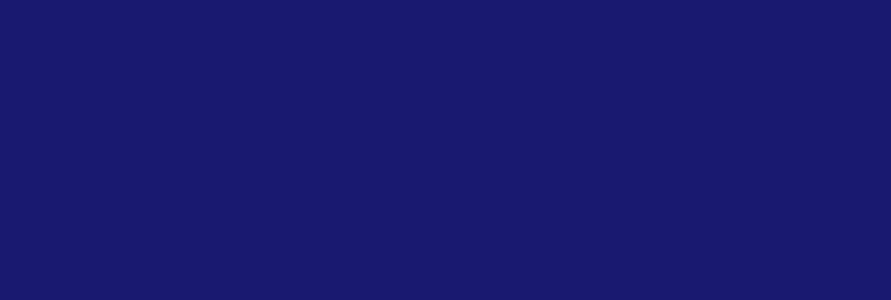
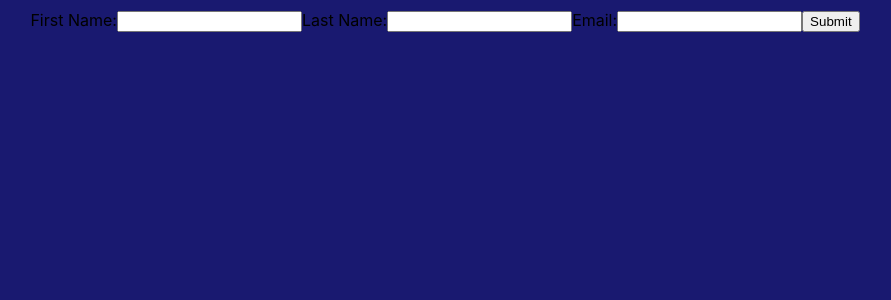
Before and after one commit to WebDevPDX/react-redux-contact-list, a React (Create React App) app: page /add in a window 1280 px wide. Shown: the top 300 px of the page, without its empty margins (195-1086 px from the left). Built offline with nearby package versions, Linux system fonts and the light colour scheme.

Commit message:
fixed router issues, started on addContact

```diff
--- a/src/App.js
+++ b/src/App.js
@@ -2,6 +2,7 @@ import React, { Component } from 'react'
 import { BrowserRouter as Router, Route } from "react-router-dom"
 import { ContactsList } from './components/contactsList/ContactsList'
 import DetailContact from './containers/detailContact/DetailContact'
+import AddContactForm from './components/addContactForm/addContactForm'
 import { UserForm } from './components/userForm/UserForm'
 import './App.css';
 
@@ -11,8 +12,9 @@ class App extends Component {
       <div className='app-wrapper'>
         <Router>
           <Route path="/" exact component={ContactsList} />
-          <Route path="/user" component={DetailContact} />
-          <Route path="/edit" component={UserForm} />
+          <Route path="/user/:id" component={DetailContact} />
+          <Route path="/edit/:id" component={UserForm} />
+          <Route path="/add" component={AddContactForm} />
         </Router>
       </div>
     )
--- a/src/components/addButton/AddButton.js
+++ b/src/components/addButton/AddButton.js
@@ -1,7 +1,10 @@
 import React from 'react'
+import { NavLink } from 'react-router-dom'
 import './addButton.css'
 
 
 export const AddButton = () => (
-  <button className='add-button'>Add Contact</button>
+  <NavLink to='add' className='add-button'>
+    <button>Add Contact</button>
+  </NavLink>
 )
--- /dev/null
+++ b/src/components/addContactForm/addContactForm.js
@@ -0,0 +1,42 @@
+import React, { Component } from 'react'
+
+class addContactForm extends Component {
+  constructor(props) {
+    super(props);
+    this.state = {value: ''};
+
+    this.handleChange = this.handleChange.bind(this);
+    this.handleSubmit = this.handleSubmit.bind(this);
+  }
+
+  handleChange(event) {
+    this.setState({value: event.target.value});
+  }
+
+  handleSubmit(event) {
+    alert('A name was submitted: ' + this.state.value);
+    event.preventDefault();
+  }
+
+  render() {
+    return (
+      <form onSubmit={this.handleSubmit}>
+        <label>
+          First Name:
+          <input type="text" value={this.state.firstName} onChange={this.handleChange} />
+        </label>
+        <label>
+          Last Name:
+          <input type="text" value={this.state.value} onChange={this.handleChange} />
+        </label>
+        <label>
+          Email:
+          <input type="text" value={this.state.value} onChange={this.handleChange} />
+        </label>
+        <input type="submit" value="Submit" />
+      </form>
+    );
+  }
+}
+
+export default addContactForm
--- a/src/components/detailsButton/DetailsButton.js
+++ b/src/components/detailsButton/DetailsButton.js
@@ -4,7 +4,7 @@ import './detailsButton.css'
 
 
 export const DetailsButton = ({ contact }) => (
-  <NavLink to='user' className='details-link'>
+  <NavLink to={`user/${contact._id}`} className='details-link'>
     <button className='details-button'>Details</button>
   </NavLink>
 )
--- a/src/containers/allContacts/AllContacts.js
+++ b/src/containers/allContacts/AllContacts.js
@@ -17,8 +17,8 @@ class AllContacts extends Component {
   createContactLine(contact) {
     return(
       <div className='contact-line' key={contact._id}>
-        <div className='contact-line_last-name'>{contact.lastname}</div>
-        <div className='contact-line_first-name'>{contact.firstname}</div>
+        <div className='contact-line_last-name'>{contact.lastName}</div>
+        <div className='contact-line_first-name'>{contact.firstName}</div>
         <DetailsButton contact={contact}/>
         <DeleteButton deleteContact={() => this.deleteHandler(contact)}/>
       </div>
--- a/src/containers/detailContact/DetailContact.js
+++ b/src/containers/detailContact/DetailContact.js
@@ -1,22 +1,19 @@
-import React, { Component } from 'react'
+import React from 'react'
 import { bindActionCreators } from 'redux'
 import { connect } from 'react-redux'
 import { withRouter } from 'react-router-dom'
 
-class DetailContact extends Component {
-  render() {
-    return (
-      <div>
-        {console.log('loaded', this.props)}
-        This is the detailsContact view
-      </div>
-    )
-  }
-}
+const DetailContact = ({ contact }) => (
+  <div>
+    <div className='contact-line_last-name'>{contact.lastName}</div>
+    <div className='contact-line_first-name'>{contact.firstName}</div>
+  </div>
+)
 
-function mapStateToProps(state) {
+function mapStateToProps(state, props) {
 	return {
-		contacts: state.contacts
+		contact: state.contacts.find(contact => {
+      return contact._id === parseInt(props.match.params.id)})
 	}
 }
 function mapDispatchToProps(dispatch) {
--- a/src/reducers/contacts.js
+++ b/src/reducers/contacts.js
@@ -1,15 +1,15 @@
 const initialState = [
   {
     _id: 1,
-    firstname: 'Falk',
-		lastname: 'Schwiefert',
+    firstName: 'Falk',
+		lastName: 'Schwiefert',
 		email: 'falk.schwiefert@gmail.com',
 		country: 'Spain',
   },
   {
   _id: 2,
-  firstname: 'Test',
-	lastname: 'TestTest',
+  firstName: 'Test',
+	lastName: 'TestTest',
 	email: 'test@gmail.com',
 	country: 'test',
   },
```
